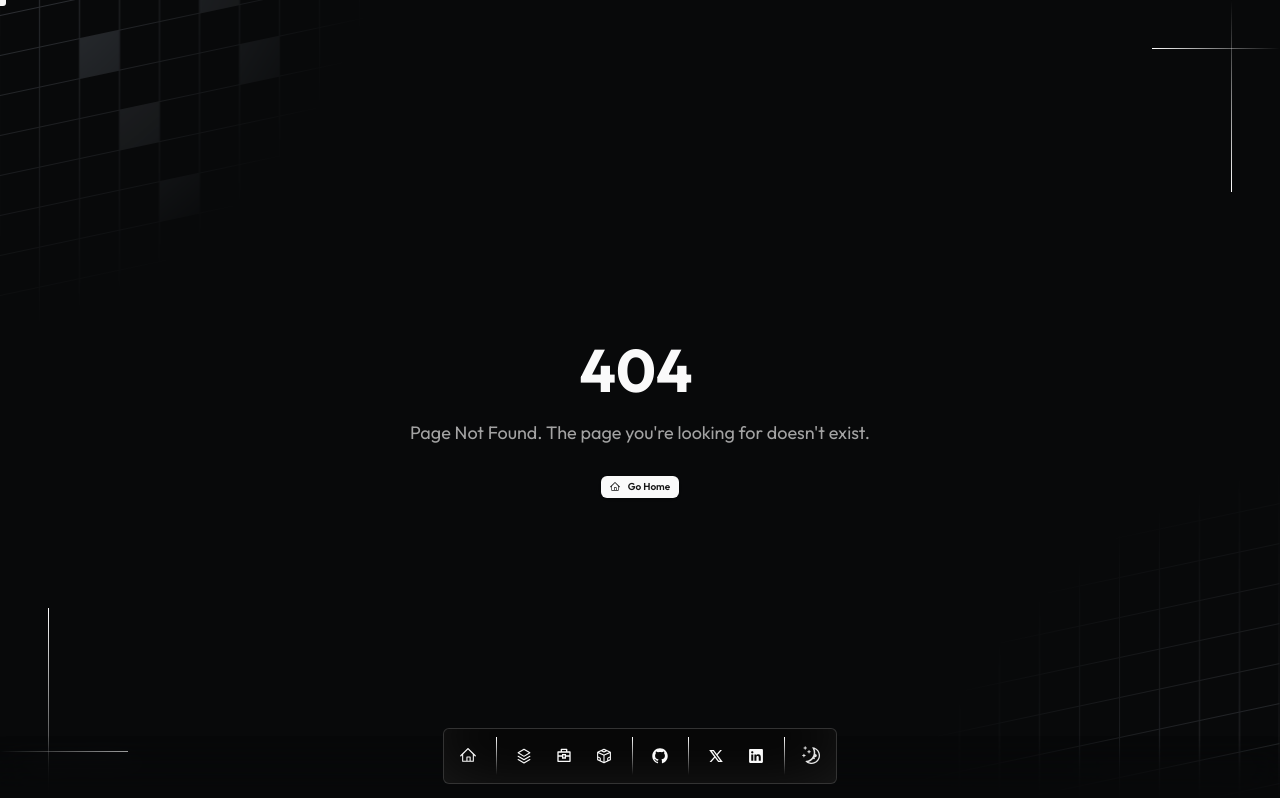
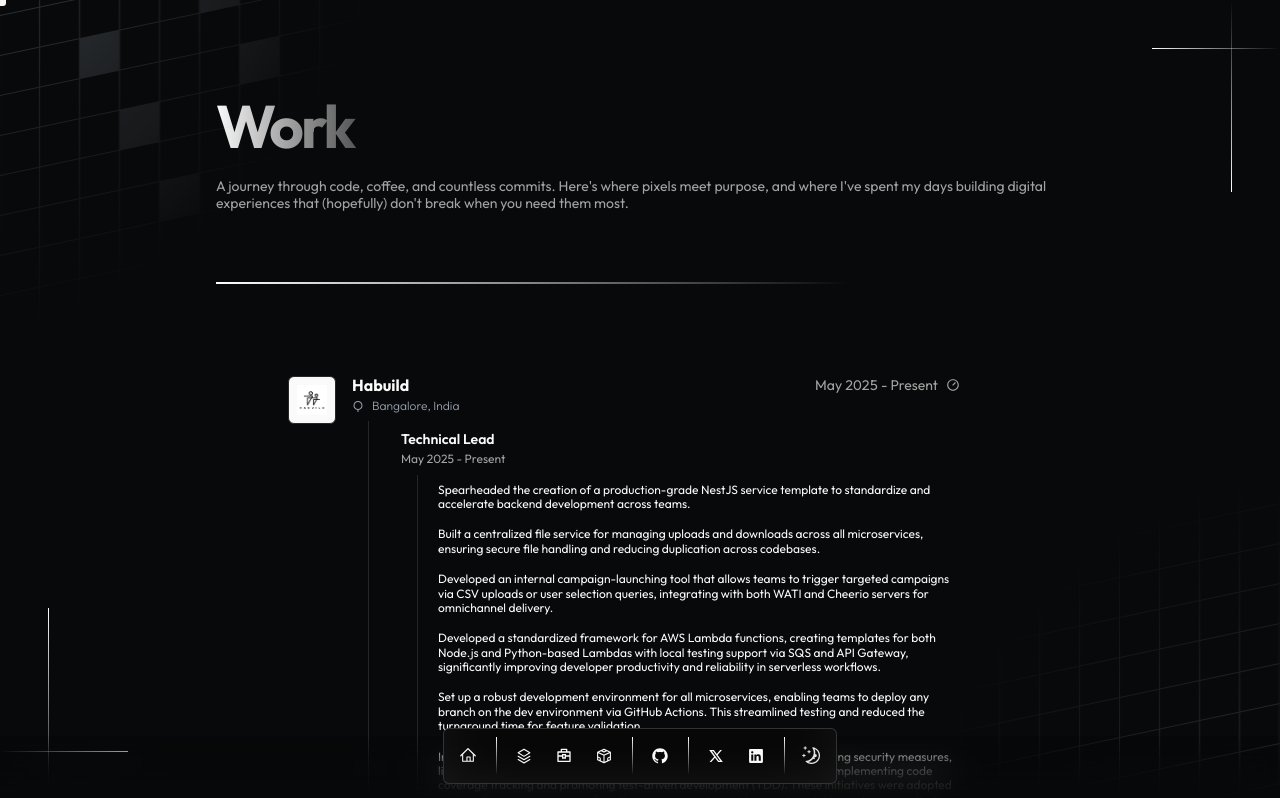
Before and after one commit to tejastn10/nimbus, a Next.js app: page /work in a window 1280 px wide. Before the commit this address had no page. Shown: the top 798 px of the page. Built offline with nearby package versions, Linux system fonts and the light colour scheme.

Commit message:
feat: add work page

```diff
--- /dev/null
+++ b/src/app/work/page.tsx
@@ -0,0 +1,67 @@
+import { BlurFade } from "@/components/animated/BlurFade";
+import { BoxReveal } from "@/components/animated/BoxReveal";
+import { LineGrow } from "@/components/animated/LineGrow";
+import { BLUR_FADE_DELAY, BOX_REVEAL_DURATION } from "@/constants/ui";
+import { ResumeCard } from "@/containers/ResumeCard";
+import { DATA } from "@/data/resume";
+
+export const metadata = {
+	title: "Work",
+	description:
+		"A journey through code, coffee, and countless commits. Here's where pixels meet purpose, and where I've spent my days building digital experiences that (hopefully) don't break when you need them most.",
+};
+
+export default function WorkPage() {
+	return (
+		<div className="min-h-screen bg-background relative">
+			<BlurFade delay={BLUR_FADE_DELAY}>
+				<BoxReveal duration={BOX_REVEAL_DURATION}>
+					<h1 className="font-bold text-6xl mb-4 tracking-tighter bg-clip-text text-transparent bg-gradient-to-r from-neutral-950 to-neutral-500 dark:from-neutral-50 dark:to-neutral-600">
+						{metadata.title}
+					</h1>
+				</BoxReveal>
+				<BoxReveal duration={BOX_REVEAL_DURATION * 1.2}>
+					<h3 className="text-sm text-muted-foreground pb-6">{metadata.description}</h3>
+				</BoxReveal>
+			</BlurFade>
+
+			<BlurFade delay={BLUR_FADE_DELAY}>
+				<LineGrow className="my-12" />
+			</BlurFade>
+
+			<div className="max-w-5xl mx-auto px-6 lg:px-10 pt-10 pb-16">
+				<div className="relative">
+					{DATA.work.map((work, index) => {
+						const period = `${work.start} - ${work.end ?? "Present"}`;
+
+						return (
+							<div key={work.company} className="relative">
+								<div className="flex flex-col md:flex-row gap-y-6">
+									<div className="flex-1 md:pl-8 relative pb-10">
+										<div className="relative z-10">
+											<BlurFade delay={BLUR_FADE_DELAY * (4 + index)}>
+												<div className="max-w-2xl">
+													<ResumeCard
+														key={work.company}
+														logoUrl={work.logoUrl}
+														location={work.location}
+														altText={work.company}
+														company={work.company}
+														href={work.href}
+														period={period}
+														roles={work.roles}
+														expanded={true}
+													/>
+												</div>
+											</BlurFade>
+										</div>
+									</div>
+								</div>
+							</div>
+						);
+					})}
+				</div>
+			</div>
+		</div>
+	);
+}
```
